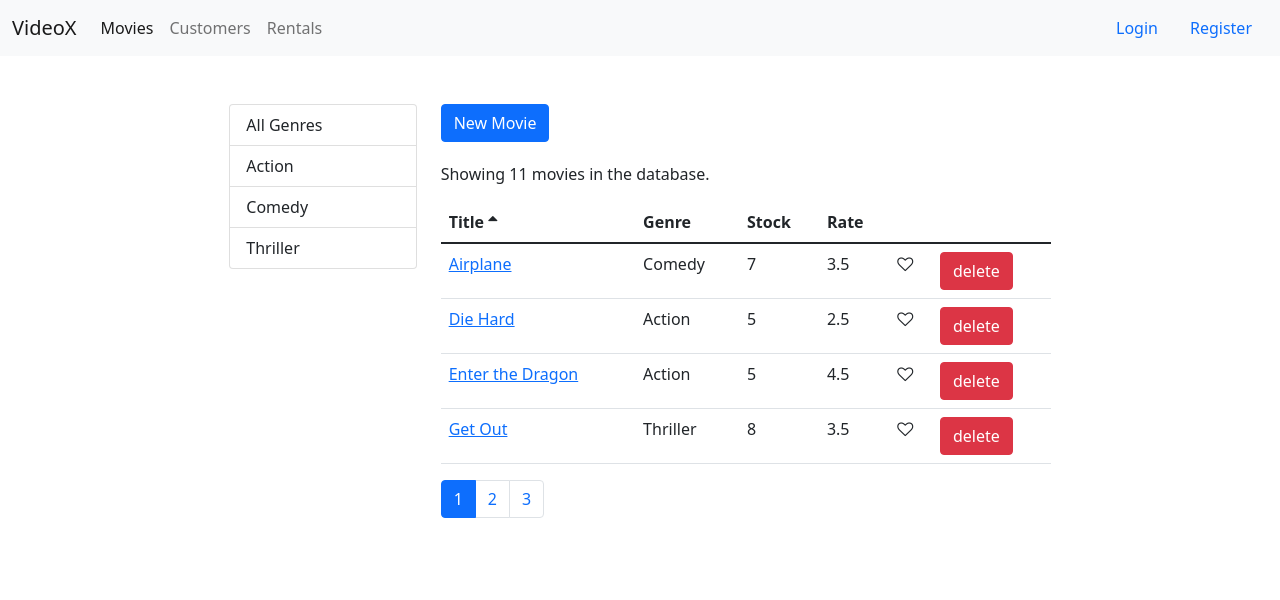
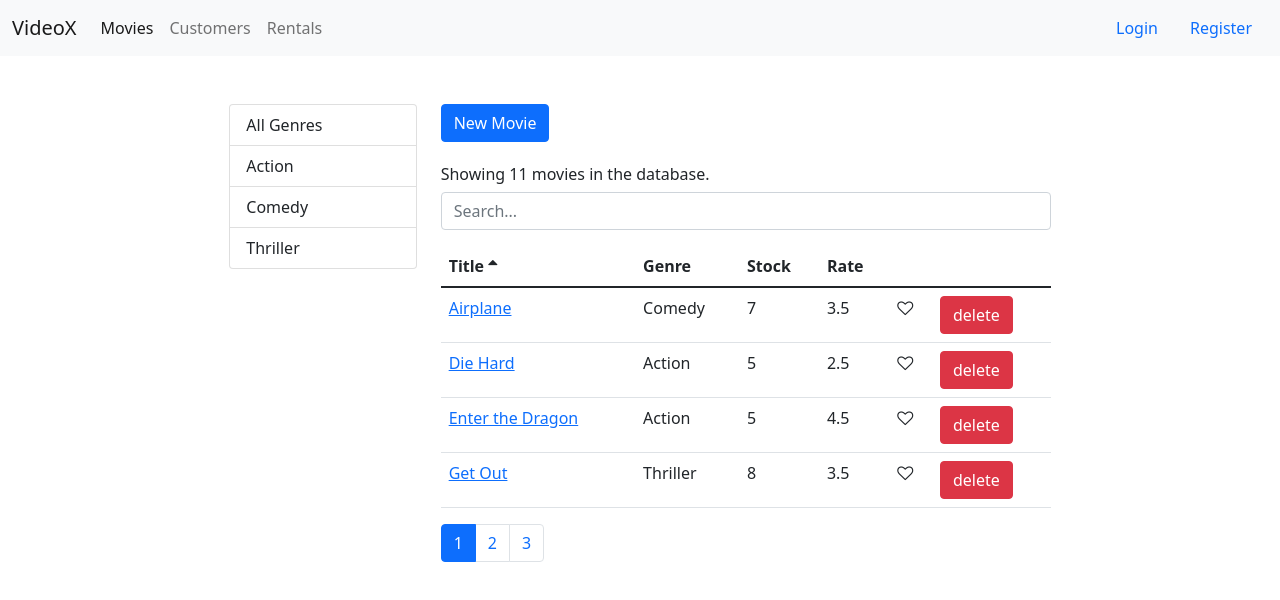
Before and after one commit to itsyst/react-video, a React (Create React App) app: page /movies in a window 1280 px wide. Shown: the top 600 px of the page. Built offline with nearby package versions, Linux system fonts and the light colour scheme.

Commit message:
Implement the search query component.

```diff
--- a/src/components/common/input.jsx
+++ b/src/components/common/input.jsx
@@ -1,6 +1,6 @@
 import React from 'react';
 
-const Input = ({ name, label, error, ...rest }) => {
+const Input = ({ name, label, error, placeholder, ...rest }) => {
 	return (
 		<div className="form-group">
 			<label htmlFor={name}>{label}</label>
@@ -8,6 +8,7 @@
 				{...rest}
 				id={name}
 				name={name}
+				placeholder = {placeholder}
 				className="form-control mb-3"
 			/>
 			{error && <div className="alert alert-danger p-1">{error}</div>}
--- /dev/null
+++ b/src/components/common/searchBox.jsx
@@ -0,0 +1,18 @@
+import React from 'react';
+
+const SearchBox = ({ value, onChange }) => {
+	return (
+		<div className="my-3">
+			<input
+				type="text"
+				name="query"
+				value={value}
+				placeholder="Search..."
+				onChange={(e) => onChange(e.currentTarget.value)}
+				className="form-control my-3"
+			/>
+		</div>
+	);
+};
+
+export default SearchBox;
--- a/src/components/movies.jsx
+++ b/src/components/movies.jsx
@@ -2,6 +2,7 @@
 import ListGroup from './common/listGroup';
 import MoviesTable from './moviesTable';
 import Pagination from './common/pagination';
+import SearchBox from './common/searchBox';
 import { getGenres } from '../services/fakeGenreService';
 import { getMovies, deleteMovie } from '../services/fakeMovieService';
 import { paginate } from '../utils/paginate';
@@ -14,6 +15,8 @@
 		genres: [],
 		currentPage: 1,
 		pageSize: 4,
+		searchQuery: '',
+		selectedGenre: null,
 		sortColumn: { path: 'title', order: 'asc' }
 	};
 
@@ -27,7 +30,7 @@
 		const movies = this.state.movies.filter((m) => m._id !== movie._id);
 		this.setState({ movies });
 
-	    deleteMovie(movie._id);
+		deleteMovie(movie._id);
 	};
 
 	handleLiked = (movie) => {
@@ -43,7 +46,19 @@
 	};
 
 	handleGenreSelect = (genre) => {
-		this.setState({ selectedGenre: genre, currentPage: 1 });
+		this.setState({
+			selectedGenre: genre,
+			searchQuery: '',
+			currentPage: 1
+		});
+	};
+
+	handleSearch = (query) => {
+		this.setState({
+			searchQuery: query,
+			selectedGenre: null,
+			currentPage: 1
+		});
 	};
 
 	handleSort = (sortColumn) => {
@@ -54,15 +69,21 @@
 		const {
 			pageSize,
 			currentPage,
-			movies: allMovies,
+			sortColumn,
 			selectedGenre,
-			sortColumn
+			searchQuery,
+			movies: allMovies
 		} = this.state;
 
-		const filtered =
-			selectedGenre && selectedGenre.name !== 'All Genres'
-				? allMovies.filter((m) => m.genre._id === selectedGenre._id)
-				: allMovies;
+		let filtered = allMovies;
+		if (searchQuery)
+			filtered = allMovies.filter((m) =>
+				m.title.toLowerCase().startsWith(searchQuery.toLowerCase())
+			);
+		else if (selectedGenre && selectedGenre._id)
+			filtered = allMovies.filter(
+				(m) => m.genre._id === selectedGenre._id
+			);
 
 		const sorted = _.orderBy(
 			filtered,
@@ -104,7 +125,13 @@
 					>
 						New Movie
 					</Link>
-					<p>Showing {totalCount} movies in the database.</p>
+					<p style={{ marginBottom: -10 }}>
+						Showing {totalCount} movies in the database.
+					</p>
+					<SearchBox
+						value={this.state.searchQuery}
+						onChange={this.handleSearch}
+					/>
 					<MoviesTable
 						movies={movies}
 						sortColumn={sortColumn}
```
